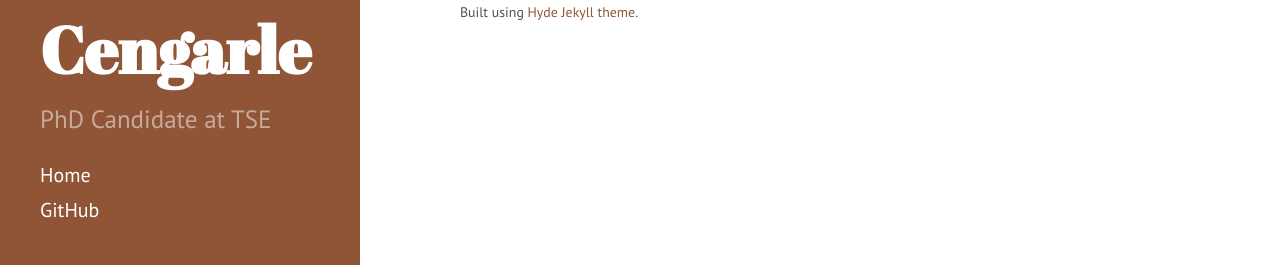
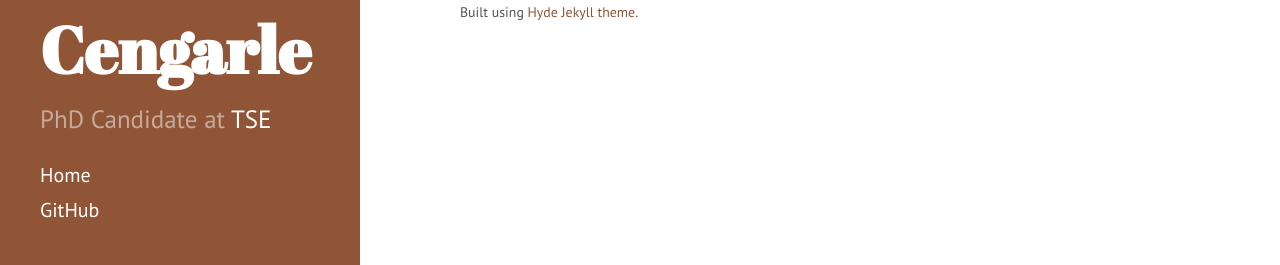
Before and after one commit to alejandromizrahi/alejandromizrahi.github.io, a Jekyll site: the page built from index.md, in a window 1280 px wide. Shown: the part 632-897 px from the top of the page. Built offline with Jekyll 4.4.1, drawn with Linux system fonts in a browser that asks for light colours; part of the change alters nothing that is shown.

```diff
--- a/_config.yml
+++ b/_config.yml
@@ -5,7 +5,7 @@ highlighter:      rouge
 # Setup
 title:            Alejandro Mizrahi Cengarle
 tagline:          'Personal research webpage'
-description:      'PhD Candidate at TSE'
+description:      'PhD Candidate at <a href="https://www.tse-fr.eu/fr/people/alejandro-mizrahi-cengarle" target="_blank">TSE</a>'
 url:              https://alejandromizrahi.github.io
 baseurl:          ''
 
```
